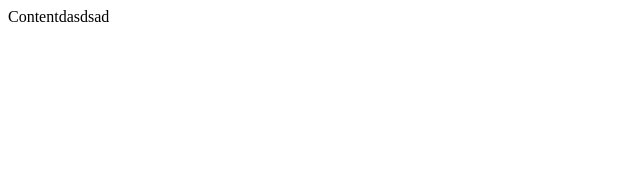
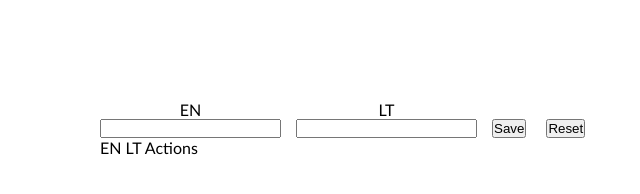
Before and after one commit to vadimsharanov/JS-HTML-1-todo, a website: page index.html in a window 1280 px wide. Shown: the whole page, without its empty margins (0-640 px from the left). Drawn offline with Linux system fonts and the light colour scheme.

Commit message:
added readme

```diff
--- /dev/null
+++ b/css/base/reset.css
@@ -0,0 +1,15 @@
+html {
+    scroll-behavior: smooth;
+}
+body,
+body * {
+    margin: 0;
+    padding: 0;
+    vertical-align: top;
+    box-sizing: border-box;
+
+}
+
+body {
+    font-family: 'Gill Sans', 'Gill Sans MT', Calibri, 'Trebuchet MS', sans-serif;
+}
--- /dev/null
+++ b/css/base/variables.css
@@ -0,0 +1,3 @@
+:root {
+
+}
--- /dev/null
+++ b/css/main.css
@@ -0,0 +1,54 @@
+
+/* base */
+@import './base/reset.css';
+@import './base/variables.css';
+
+/* 3rd-party */
+
+
+/* components */
+@import './components/todo.css';
+
+
+/* CUSTOM STYLE BELOW THIS COMMENT LINE */
+    main {
+        margin-left:100px;
+        margin-top:100px;
+}
+
+    .formos {
+        width: 400px;
+        display:flex;
+        flex-direction:row;
+        ;
+
+    }
+
+    .formaEN {
+       margin-right: 15px;
+    }
+    .formaEN > label {
+        display: flex;
+        justify-content: center;
+
+    }
+
+
+    .formaLT {
+        margin-right: 15px;
+    }
+    .formaLT > label {
+        display: flex;
+        justify-content: center;
+    }
+
+    .buttons {
+        display: flex;
+        flex-direction: row;
+        gap: 20px;
+        align-self: flex-end;
+    }
+
+    .lentele > th {
+    background-color: yellow;
+    }
--- a/index.html
+++ b/index.html
@@ -5,8 +5,31 @@
     <meta http-equiv="X-UA-Compatible" content="IE=edge">
     <meta name="viewport" content="width=device-width, initial-scale=1.0">
     <title>dodododo</title>
+    <link rel="stylesheet" href="./css/main.css">
 </head>
 <body>
-    Contentdasdsad
+    <main>
+        <div class="formos">
+            <div class="formaEN">
+          <label class="labelEn" for="EN">EN</label>
+            <input id="EN" type="text">
+        </div>
+        <div class="formaLT">
+            <label for="LT">LT</label>
+            <input id="LT" type="text">
+        </div>
+        <div class="buttons">
+            <button class="saveButton" id="saveButton">Save</button>
+            <button class="resetButton" id="resetButton">Reset</button>
+        </div>
+        </div>
+        <div class="lentele">
+            <tr>
+                <th>EN</th>
+                <th>LT</th>
+                <th>Actions</th>
+              </tr>
+        </div>
+    </main>
 </body>
 </html>
```
Also changed, not shown: README.md (added), css/components/todo.css (added), 1 other file.
